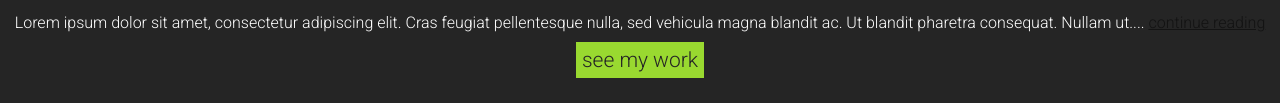
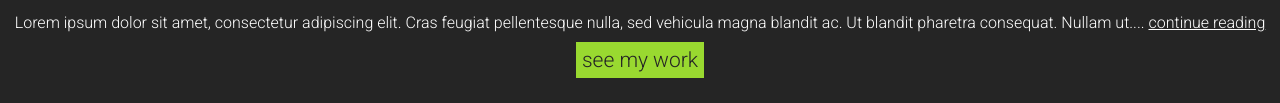
Before and after one commit to Iqra-Naeem-05/articles-part2, a plain HTML site: page index.html in a window 1280 px wide. In both pictures the pointer is over the link "continue reading". Shown: the part 1510-1613 px from the top of the page. Drawn offline with Linux system fonts and the light colour scheme.

Commit message:
Update style.css

```diff
--- a/css/style.css
+++ b/css/style.css
@@ -89,7 +89,7 @@ p a {
 }
 
 p a:hover {
-    color: #131313
+    color: #fff;
 }
 
 .articles .btn:hover{
```
